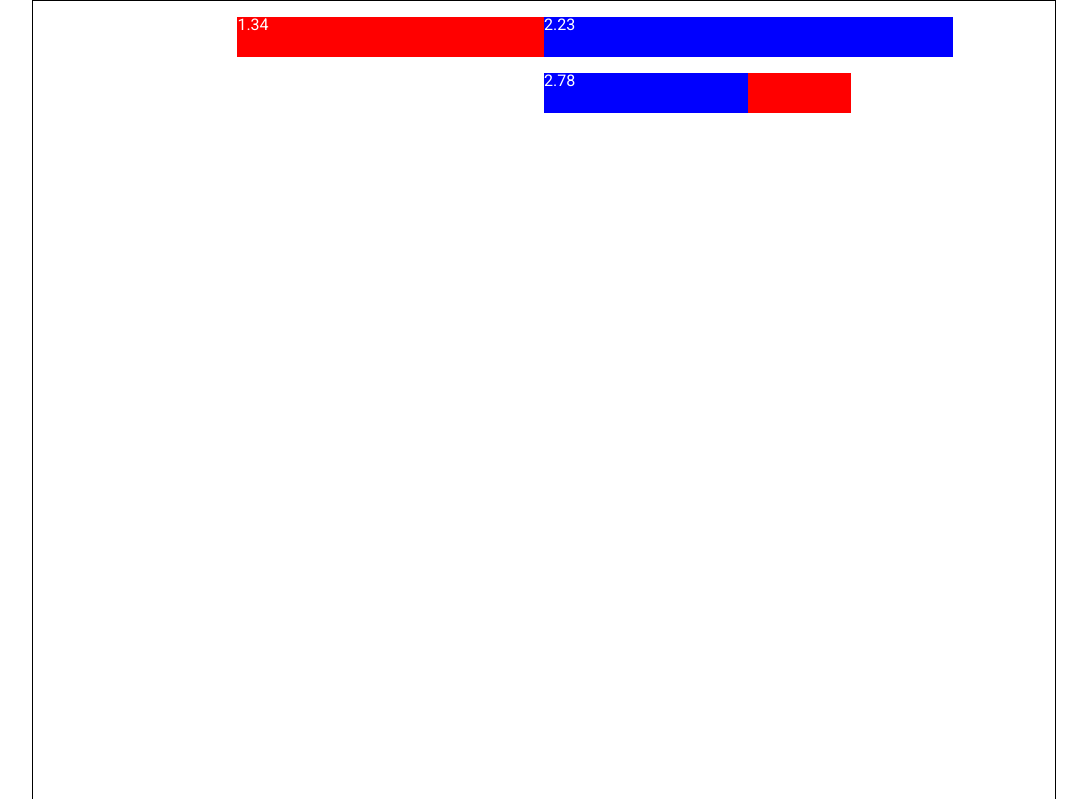
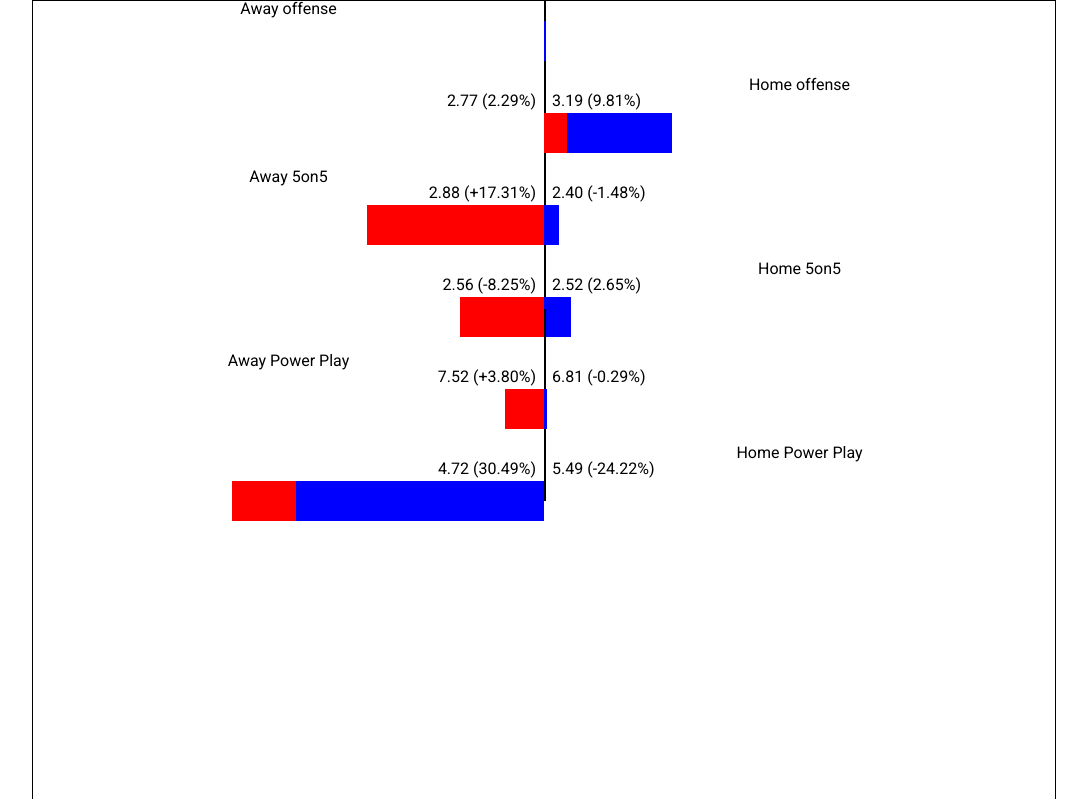
Before and after one commit to oiler/html, a website built with webpack: page dev2.html in a window 1280 px wide. Shown: the whole page, without its empty margins (96-1183 px from the left). Built offline with nearby package versions, Linux system fonts and the light colour scheme.

Commit message:
stash dev2

```diff
--- a/dev2.html
+++ b/dev2.html
@@ -34,14 +34,23 @@
     border:1px solid #000;
     height:800px;
 }
-.row {
+.title-row {
+    display: grid;
+    place-items: center;
+}
+.text-row {
+    display:grid;
+    grid-template-columns:1fr 1fr;
+}
+.title-row.away { margin-right:50%; }
+.title-row.home { margin-left:50%; }
+.bar-row {
     display:flex;
     flex-wrap:nowrap;
     height:40px;
-    margin:16px 0;
+    margin:0.25rem 0 1rem 0;
     max-width:80vw;
     position:relative;
-
     /* margin-left:50%; */
     /* justify-content:center; */
 }
@@ -54,42 +63,193 @@
     height:40px;
     position:absolute;
     left:50%;
-    color:white;
+    color:black;
 }
-.away { background-color:red; }
-.home { background-color:blue; }
-.one {
-    flex-direction:row-reverse;
+.text.away { justify-self:end; margin-right:0.5rem;  }
+.text.home { justify-self:start; margin-left:0.5rem; }
+
+.bar.away { background-color:red; }
+.bar.home { background-color:blue; }
+.bar.lesser {  z-index:1; }
+.bar.one {
+    /* flex-direction:row-reverse;
     width:30%;
-    margin-left:-30%;
+    margin-left:-30%; */
 }
-.two {
+.bar.two {
     /* flex-direction:row; */
-    width:40%;
+    /* width:40%; */
 }
-.three {
-    width:30%;
+.bar.three {
+    /* width:30%; */
     /* opacity:0.5;
     z-index:10; */
     /* direction:rtl;
     flex-direction:row-reverse; */
+    /* z-index:1; */
 }
-.four {
-    width:20%;
+.bar.four {
+    /* width:40%;
+    z-index:0; */
+}
+.away-plus { }
+.away-minus { }
+.bar-center {
+    height:40px;
+    position:absolute;
+    left:50%;
+    bottom:50%;
+    color:black;
+    border:1px solid black;
+    height:100px;
 }
 </style>
 
 <div class="wrapper">
-    <div class="row">
-        <div class="bar away one">1.34</div>
-        <div class="bar home two">2.23</div>
+    <div class="title-row away" id="away">Away offense</div>
+    <div class="text-row">
+        <!-- 3.61 (+23.58%%)
+        2.81 (-0.18%) -->
+        <div class="text away" id="away_all_xGF_text"></div>
+        <div class="text home" id="home_all_xGA_text"></div>
     </div>
-    <div class="row">
-        <div class="bar away three">1.90</div>
-        <div class="bar home four">2.78</div>
+    <div class="bar-row">
+        <div class="bar-center"></div>
+        <div class="bar away greater" id="away_all_xGF" style=""></div>
+        <div class="bar home lesser" id="home_all_xGA" style="width:0.18%"></div>
     </div>
+    <div class="title-row home">Home offense</div>
+    <div class="text-row">
+        <div class="text away">2.77 (2.29%)</div>
+        <div class="text home">3.19 (9.81%)</div>
+    </div>
+    <div class="bar-row">
+        <div class="bar-center"></div>
+        <div class="bar away lesser" style="width:2.29%;"></div>
+        <div class="bar home greater" style="width:12.52%"></div>
+    </div>
+
+
+    <div class="title-row away">Away 5on5</div>
+    <div class="text-row">
+        <div class="text away">2.88 (+17.31%)</div>
+        <div class="text home">2.40 (-1.48%)</div>
+    </div>
+    <div class="bar-row">
+        <div class="bar-center"></div>
+        <div class="bar away greater" style="width:17.31%; margin-left:-17.31%;"></div>
+        <div class="bar home lesser" style="width:1.48%"></div>
+    </div>
+    <div class="title-row home">Home 5on5</div>
+    <div class="text-row">
+        <div class="text away">2.56 (-8.25%)</div>
+        <div class="text home">2.52 (2.65%)</div>
+    </div>
+    <div class="bar-row">
+        <div class="bar-center"></div>
+        <div class="bar away lesser" style="width:8.25%; margin-left:-8.25%"></div>
+        <div class="bar home greater" style="width:2.65%"></div>
+    </div>
+
+    <div class="title-row away">Away Power Play</div>
+    <div class="text-row">
+        <div class="text away">7.52 (+3.80%)</div>
+        <div class="text home">6.81 (-0.29%)</div>
+    </div>
+    <div class="bar-row">
+        <div class="bar-center"></div>
+        <div class="bar away greater" style="width:3.80%; margin-left:-3.80%;"></div>
+        <div class="bar home lesser" style="width:0.29%"></div>
+    </div>
+    <div class="title-row home">Home Power Play</div>
+    <div class="text-row">
+        <div class="text away">4.72 (30.49%)</div>
+        <div class="text home">5.49 (-24.22%)</div>
+    </div>
+    <div class="bar-row">
+        <div class="bar-center"></div>
+        <div class="bar away greater" style="width:30.49%; margin-left:-30.49%"></div>
+        <div class="bar home lesser" style="width:24.22%; margin-left:-24.22%"></div>
+    </div>
+
 
 </div>
 
+<script src="https://cdn.jsdelivr.net/gh/cferdinandi/saferInnerHTML@1/dist/saferInnerHTML.polyfills.min.js"></script>
+
+<script defer type="text/javascript">
+    var myThing = window.myThing || [];
+    myThing = (function () {
+        var publicThing = [
+            g2021020174 = {
+                "away": {
+                    "team": "CAR",
+                    "xGF": 3.59,
+                    "xGA": 2.77,
+                },
+                "home":{
+                    "team": "FLA",
+                    "xGF": 3.19,
+                    "xGA": 2.84,
+                }
+            }
+        ];
+    var privateMethod = function () {
+        // Code goes here...
+        console.log('RMD');
+        console.log(publicThing[0]['away']['team']);
+        var away = document.querySelector('#away');
+        saferInnerHTML(away, publicThing[0]['away']['team'], true);
+
+        var away_all_xGF_text = document.querySelector('#away_all_xGF_text');
+        var home_all_xGA_text = document.querySelector('#home_all_xGA_text');
+        var away_all_xGF_text_value = publicThing[0]['away']['xGF'] + " (" +calc( "away", "all_xGF", publicThing[0]['away']['xGF']) + "%)";
+        var home_all_xGA_text_value = publicThing[0]['home']['xGA'] + " (" +calc( "home", "all_xGA", publicThing[0]['home']['xGA']) + "%)";
+        saferInnerHTML(away_all_xGF_text, away_all_xGF_text_value, true);
+        saferInnerHTML(home_all_xGA_text, home_all_xGA_text_value, true);
+
+        var away_all_xGF = document.querySelector('#away_all_xGF');
+        tthis = calc("away", "all_xGF", publicThing[0]['away']['xGF']);
+        away_all_xGF.style.width = String(calc("away", "all_xGF", publicThing[0]['away']['xGF']))+"%";
+        away_all_xGF.style.marginLeft = "-"+String(calc("away", "all_xGF", publicThing[0]['away']['xGF']))+"%";
+
+        var home_all_xGA = document.querySelector('#home_all_xGA');
+
+    };
+    var x100 = function(value) {
+        return value * 100;
+    }
+    var median_values = {
+        "all_xGF": 2.905,
+        "all_xGA": 2.835,
+        "5on5_xGF": 2.455,
+        "5on5_xGA": 2.365,
+        "st_xGF": 7.245,
+        "st_xGA": 6.79
+      }
+    var calc = function( site, type, value ) {
+        if( type.slice(-2) === "GF" ) {
+            var output1 = ( x100(value) / x100(median_values[type]) );
+            var output2 = ( output1 - 1 ) * 100;
+            // console.log(output2.toFixed());
+            return output2.toFixed(2);
+        }
+        if( type.slice(-2) === "GA" ) {
+            var output1 = ( x100(value) / x100(median_values[type]) );
+            var output2 = ( 1- output1 ) * 100;
+            // console.log(output2.toFixed());
+            return output2.toFixed(2);
+        }
+    }
+    publicThing.publicMethod = function () {
+        privateMethod();
+        // Code goes here...
+    };
+    return publicThing;
+    })();
+    myThing.publicMethod();
+
+  </script>
+
   </body>
   </html>
```
